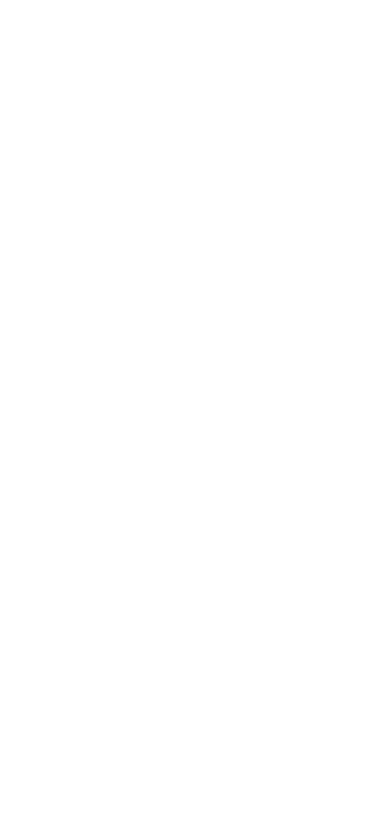
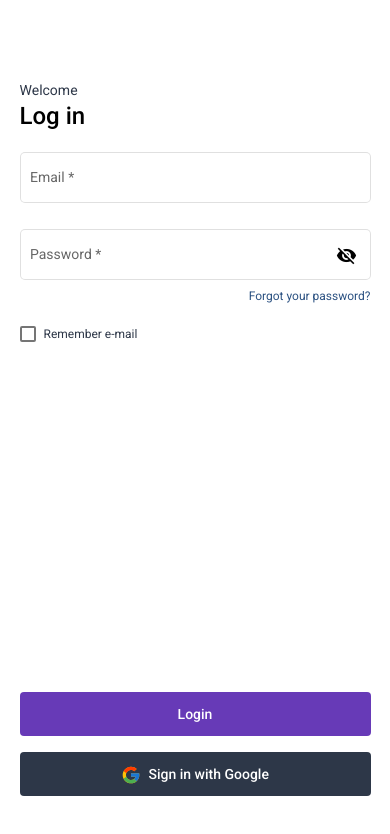
Before and after one commit to Abraham2748/bancom-challenge, an Angular app: page /login in a window 390 px wide. Before the commit this address led to /. Shown: the top 834 px of the page. Built offline with nearby package versions, Linux system fonts and the light colour scheme.

Commit message:
feat: Login page (Mobile)

```diff
--- a/src/app/app-routing.module.ts
+++ b/src/app/app-routing.module.ts
@@ -1,12 +1,18 @@
 import { NgModule } from '@angular/core';
 import { RouterModule, Routes } from '@angular/router';
 import { HomeComponent } from './home/home.component';
+import { LoginComponent } from './login/login.component';
 
 const routes: Routes = [
   {
     path: '',
     pathMatch: 'full',
     component: HomeComponent,
+  },
+  {
+    path: 'login',
+    pathMatch: 'full',
+    component: LoginComponent,
   },
 ];
 
--- a/src/app/home/home.component.html
+++ b/src/app/home/home.component.html
@@ -29,7 +29,7 @@
       <li><a href="#">Help</a></li>
     </ul>
     <div class="auth-buttons">
-      <button mat-flat-button color="primary">Login</button>
+      <button mat-flat-button color="primary" routerLink="login">Login</button>
       <button mat-flat-button>Sign Up</button>
     </div>
   </nav>
--- /dev/null
+++ b/src/app/login/login-mobile.component.scss
@@ -0,0 +1,51 @@
+form {
+  display: flex;
+  flex-direction: column;
+  justify-content: space-between;
+  height: 100%;
+  padding: 0 5%;
+
+  .title {
+    display: block;
+    margin-top: 5rem;
+
+    span {
+      color: #2d3748;
+    }
+
+    h1 {
+      font-size: 1.5rem;
+      font-weight: 500;
+    }
+  }
+
+  mat-form-field {
+    width: 100%;
+  }
+
+  .forgot-pass {
+    display: block;
+    width: 100%;
+    text-align: right;
+    margin-top: -1rem;
+    color: #2c5282;
+    font-size: 0.75rem;
+  }
+
+  mat-checkbox {
+    margin-top: 1rem;
+    font-size: 0.75rem;
+    color: #2d3748;
+  }
+
+  .login-buttons {
+    display: flex;
+    flex-direction: column;
+    gap: 1rem;
+    margin-bottom: 3rem;
+
+    button {
+      padding: 0.25rem 0;
+    }
+  }
+}
--- a/src/app/login/login.component.html
+++ b/src/app/login/login.component.html
@@ -1 +1,63 @@
-<p>login works!</p>
+<form>
+  <div>
+    <div class="title">
+      <span>Welcome</span>
+      <h1>Log in</h1>
+    </div>
+    <mat-form-field appearance="outline">
+      <mat-label>Email</mat-label>
+      <input
+        type="email"
+        matInput
+        [formControl]="emailFormControl"
+        placeholder="Ex. pat@example.com"
+      />
+      <mat-error
+        *ngIf="
+          emailFormControl.hasError('email') &&
+          !emailFormControl.hasError('required')
+        "
+      >
+        Please enter a valid email address
+      </mat-error>
+      <mat-error *ngIf="emailFormControl.hasError('required')">
+        Email is <strong>required</strong>
+      </mat-error>
+    </mat-form-field>
+
+    <mat-form-field appearance="outline">
+      <mat-label>Password</mat-label>
+      <input
+        matInput
+        [type]="hide ? 'password' : 'text'"
+        [formControl]="pass"
+      />
+      <mat-icon matSuffix (click)="hide = !hide">{{
+        hide ? "visibility_off" : "visibility"
+      }}</mat-icon>
+      <mat-error *ngIf="pass.hasError('required')">
+        Password is <strong>required</strong>
+      </mat-error>
+      <mat-error *ngIf="pass.hasError('minlength')">
+        Password should be at least <strong>8</strong> characters
+      </mat-error>
+    </mat-form-field>
+
+    <span class="forgot-pass">Forgot your password?</span>
+    <mat-checkbox color="primary">Remember e-mail</mat-checkbox>
+  </div>
+  <div class="login-buttons">
+    <button type="submit" mat-flat-button color="primary">Login</button>
+    <button
+      type="button"
+      mat-flat-button
+      style="background-color: #2d3748; color: white"
+    >
+      <img
+        style="width: 20px; margin-right: 0.25rem"
+        src="../../assets/home/google.svg"
+      />
+      Sign in with Google
+    </button>
+  </div>
+</form>
--- a/src/app/login/login.component.ts
+++ b/src/app/login/login.component.ts
@@ -1,15 +1,21 @@
 import { Component, OnInit } from '@angular/core';
+import { FormControl, Validators } from '@angular/forms';
 
 @Component({
   selector: 'app-login',
   templateUrl: './login.component.html',
-  styleUrls: ['./login.component.scss']
+  styleUrls: ['./login-mobile.component.scss'],
 })
 export class LoginComponent implements OnInit {
+  emailFormControl = new FormControl('', [
+    Validators.required,
+    Validators.email,
+  ]);
 
-  constructor() { }
+  pass = new FormControl('', [Validators.required, Validators.minLength(8)]);
 
-  ngOnInit(): void {
-  }
+  hide = true;
+  constructor() {}
 
+  ngOnInit(): void {}
 }
```
Also changed, not shown: src/app/app.module.ts (+7 -0 lines), src/app/login/login.component.scss (deleted), src/assets/home/google.svg (added).
